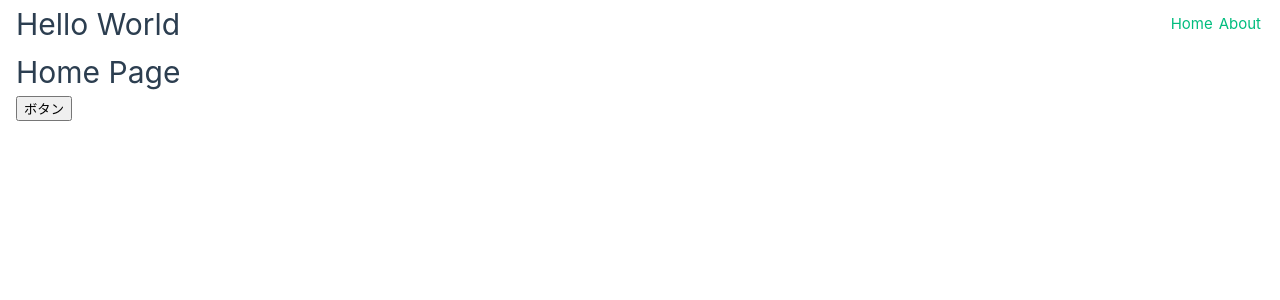
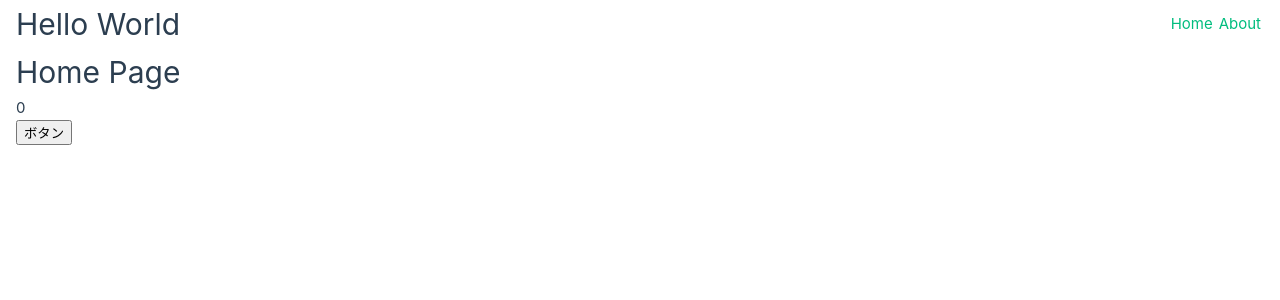
Before and after one commit to noko-nokono/vue-practice, a Vue app: page / in a window 1280 px wide. Shown: the top 300 px of the page. Built offline with nearby package versions, Linux system fonts and the light colour scheme.

Commit message:
add counter

```diff
--- a/src/components/button.vue
+++ b/src/components/button.vue
@@ -1,3 +1,7 @@
+<script setup lang="ts">
+defineProps<{increment: () => void}>();
+</script>
+
 <template>
-  <button class="button">ボタン</button>
+  <button class="button" @click="increment">ボタン</button>
 </template>
--- a/src/page/Home.vue
+++ b/src/page/Home.vue
@@ -1,8 +1,16 @@
 <script setup lang="ts">
+import { ref } from 'vue';
 import Button from '@/components/button.vue'
+
+const count = ref(0)
+
+const increment = () => {
+  count.value++
+}
 </script>
 
 <template>
   <h1>Home Page</h1>
-  <Button />
+  <p>{{ count }}</p>
+  <Button :increment="increment" />
 </template>
```
